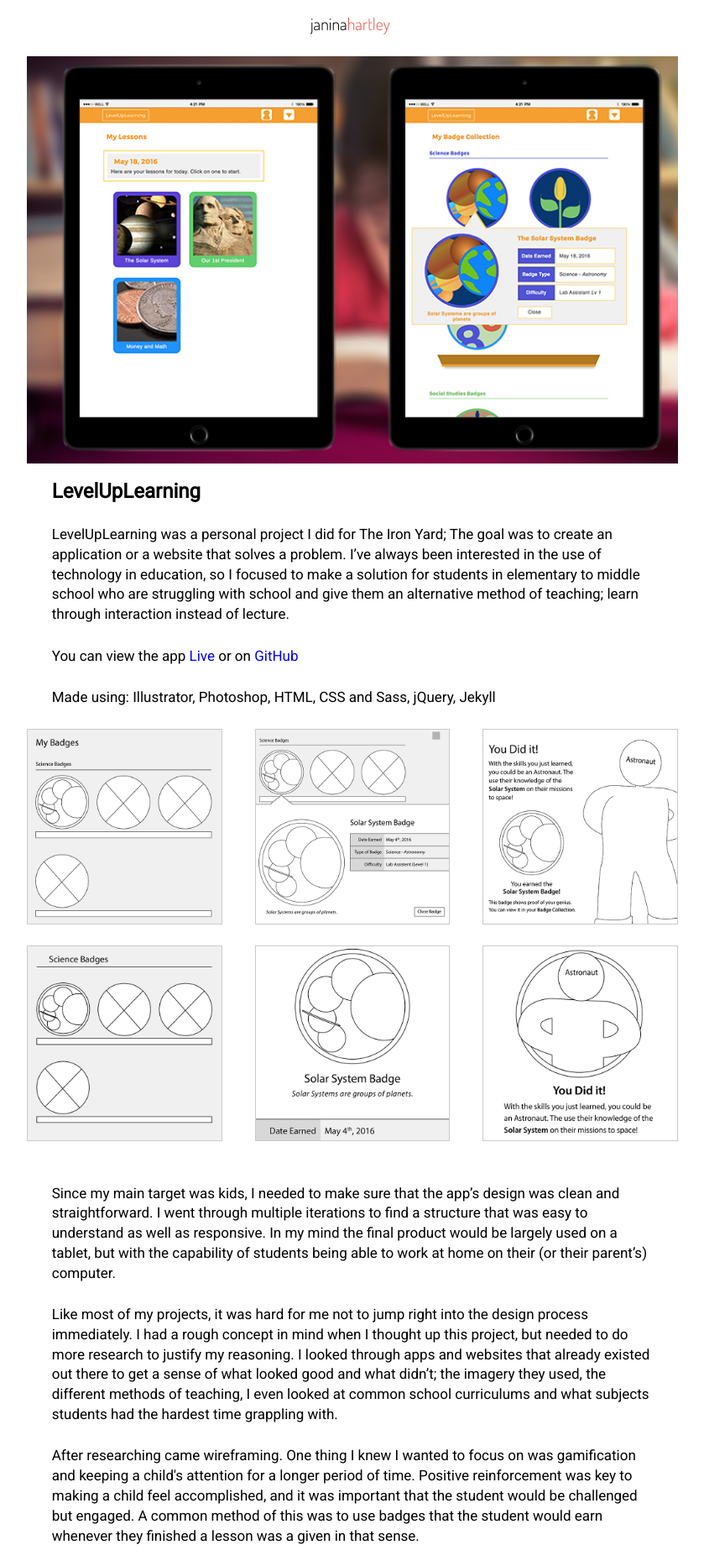
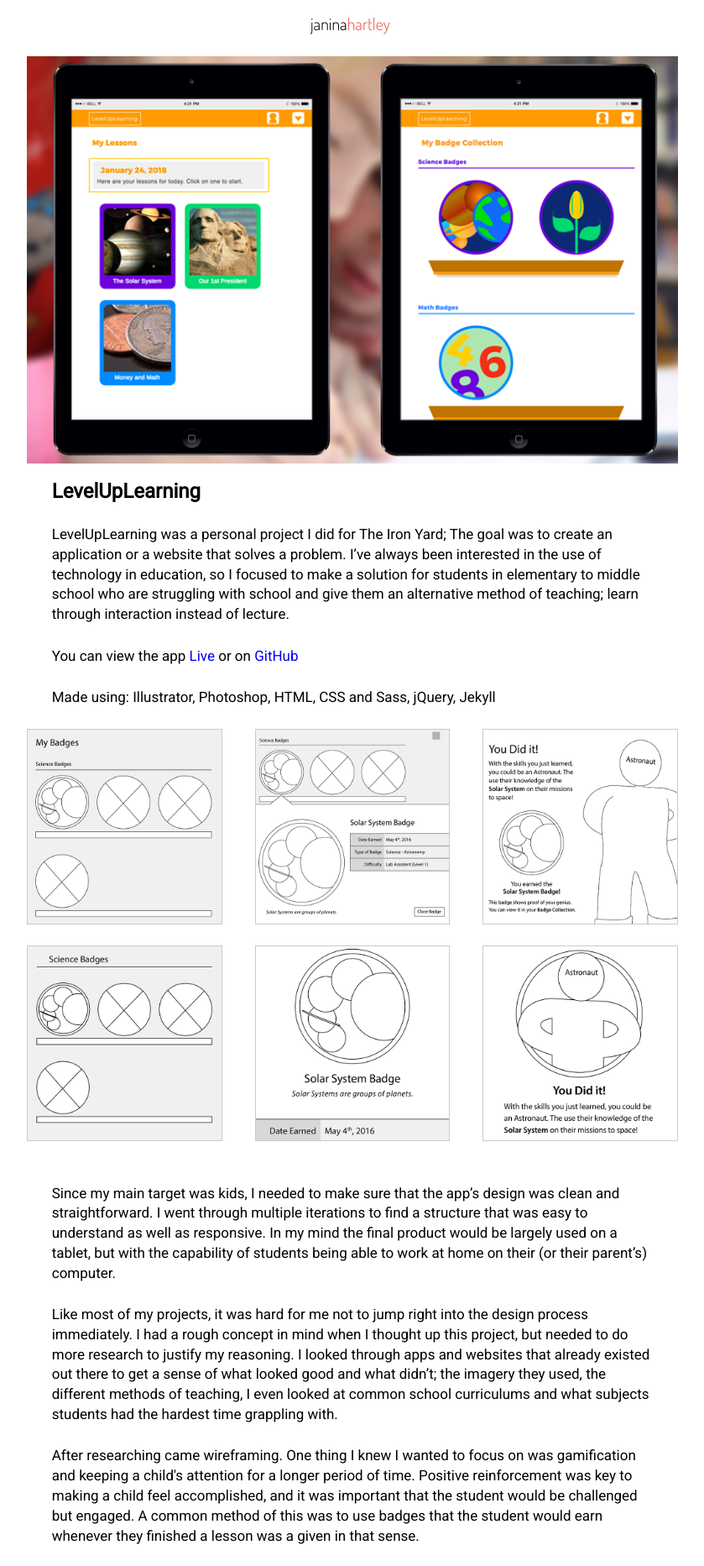
Before and after one commit to jhartley1412/old-portfolio-2, a Jekyll site: the page built from levelup.html, in a window 1280 px wide. Shown: the top 1865 px of the page at 84% size, without its empty margins (220-1059 px from the left). Built offline with Jekyll 4.4.1, drawn with Linux system fonts in a browser that asks for light colours; nearby versions of some CDN libraries.

Commit message:
replaced levelup banner image

```diff
--- a/css/main.scss
+++ b/css/main.scss
@@ -239,6 +239,7 @@
 
 // project main image
 .project_banner{
+	width: 100%;
 	margin: 0 auto;
 	display: block;
 }
--- a/levelup.html
+++ b/levelup.html
@@ -11,13 +11,13 @@
 
     <div class="project_overview">
 
-    	<img class="project_banner col-sm-12 col-md-12 col-lg-12" src="./images/levelup/levelup-banner.jpg">
+		<img class="project_banner" src="./images/levelup/levelup-ipad-mockup.png">
 
     	<h2> LevelUpLearning </h2>
 
     	<p> LevelUpLearning was a personal project I did for The Iron Yard; The goal was to create an application or a website that solves a problem. I’ve always been interested in the use of technology in education, so I focused to make a solution for students in elementary to middle school who are struggling with school and give them an alternative method of teaching; learn through interaction instead of lecture. </p>
 
-    	<p>You can view the app <a href="../images/levelup/levelup-banner.jpg" target="_blank"> Live </a> or on <a href="https://github.com/jhartley1412/Level-Up-Learning-App" target="_blank"> GitHub </a>
+    	<p>You can view the app <a href="http://janinahartleydesigns.com/Level-Up-Learning-App/" target="_blank"> Live </a> or on <a href="https://github.com/jhartley1412/Level-Up-Learning-App" target="_blank"> GitHub </a>
 		</p>
 
 		<p> Made using: Illustrator, Photoshop, HTML, CSS and Sass, jQuery, Jekyll </p>
```
Also changed, not shown: images/levelup/levelup-ipad-mockup.png (added), 6 other files.
